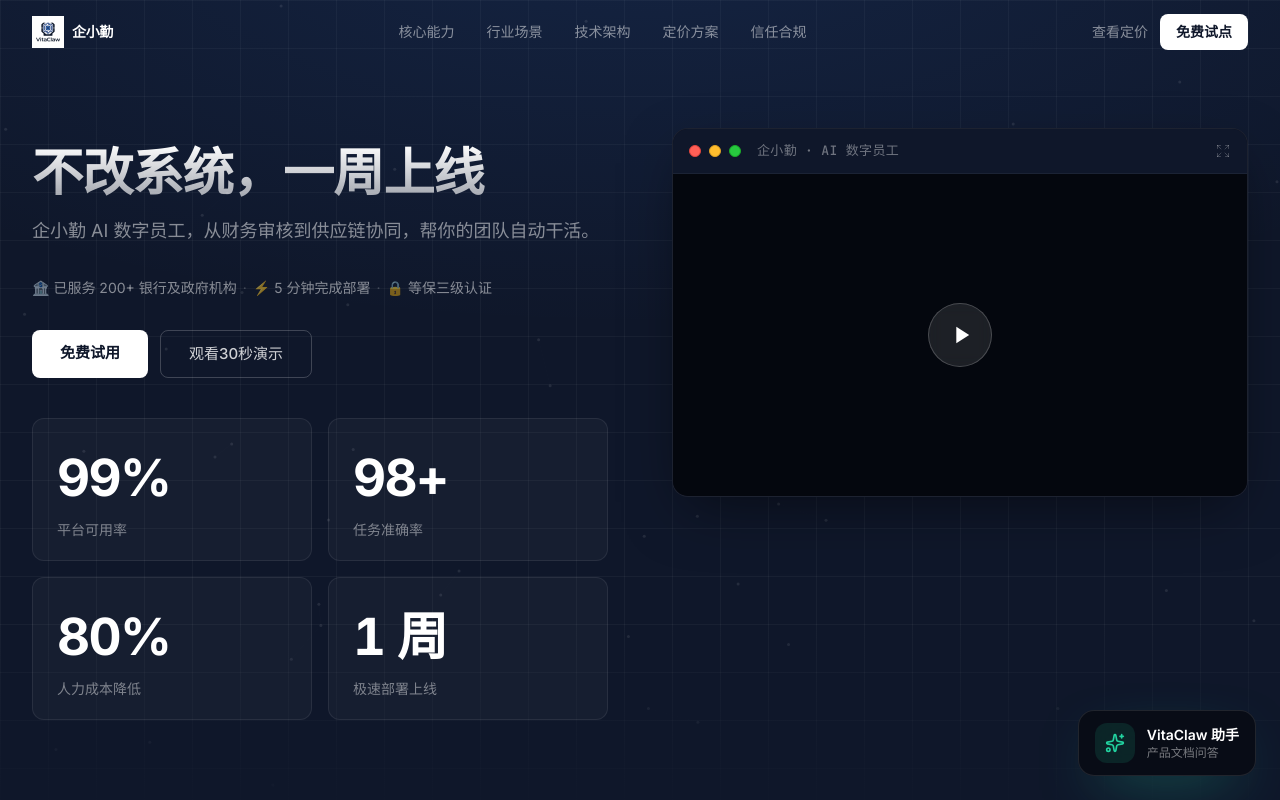
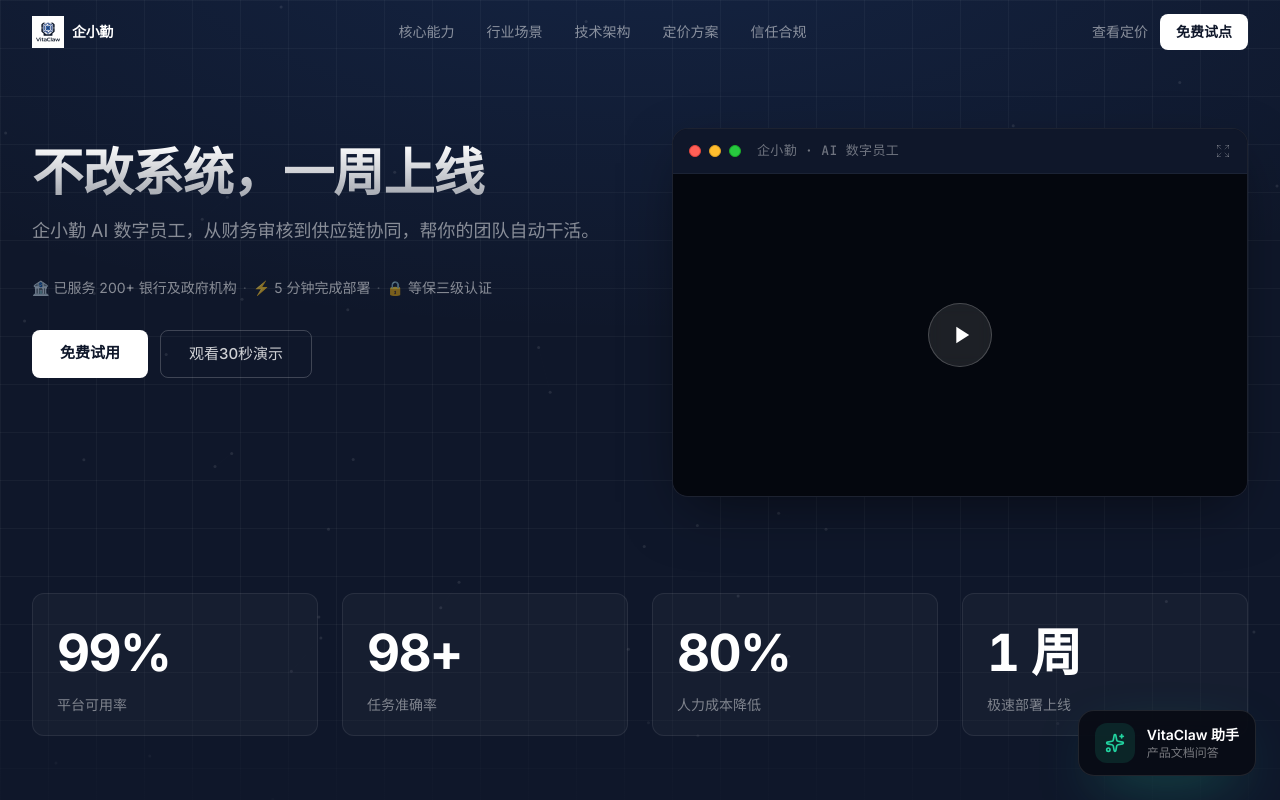
Before and after one commit to sztimhdd/vitaclaw-site, a React (Vite) app: page / in a window 1280 px wide. Shown: the top 800 px of the page. Built offline with nearby package versions, Linux system fonts and the light colour scheme.

Commit message:
refactor(hero): move metrics to full-width row below for layout balance

```diff
--- a/src/components/hero.tsx
+++ b/src/components/hero.tsx
@@ -34,8 +34,8 @@
 
       <div className="relative z-10 mx-auto max-w-7xl px-4 sm:px-6 lg:px-8">
         <div className="grid grid-cols-1 lg:grid-cols-2 gap-12 lg:gap-16 items-start">
-          {/* Left: Copy + Badges + CTA + Metrics */}
-          <div className="flex flex-col gap-8 pt-4">
+          {/* Left: Copy + Badges + CTA */}
+          <div className="flex flex-col gap-6 sm:gap-8 pt-4">
             <ScrollReveal>
               <div>
                 <h1 className="text-[clamp(28px,4vw,52px)] font-bold leading-[1.1] tracking-[-0.02em] mb-4">
@@ -74,15 +74,6 @@
                 >
                   观看30秒演示
                 </a>
-              </div>
-            </ScrollReveal>
-
-            <ScrollReveal delay={200}>
-              <div className="grid grid-cols-2 gap-4 pt-2">
-                <MetricCard value={99.99} suffix="%" label="平台可用率" />
-                <MetricCard value={98} suffix="+" label="任务准确率" />
-                <MetricCard value={80} suffix="%" label="人力成本降低" />
-                <MetricCard value="1 周" label="极速部署上线" />
               </div>
             </ScrollReveal>
           </div>
@@ -138,6 +129,16 @@
             </ScrollReveal>
           </div>
         </div>
+
+        {/* Full-width metrics row — balanced below the two columns */}
+        <ScrollReveal delay={250}>
+          <div className="grid grid-cols-2 md:grid-cols-4 gap-4 sm:gap-6 mt-16 lg:mt-24">
+            <MetricCard value={99.99} suffix="%" label="平台可用率" />
+            <MetricCard value={98} suffix="+" label="任务准确率" />
+            <MetricCard value={80} suffix="%" label="人力成本降低" />
+            <MetricCard value="1 周" label="极速部署上线" />
+          </div>
+        </ScrollReveal>
       </div>
 
       {/* Fullscreen video modal */}
```
